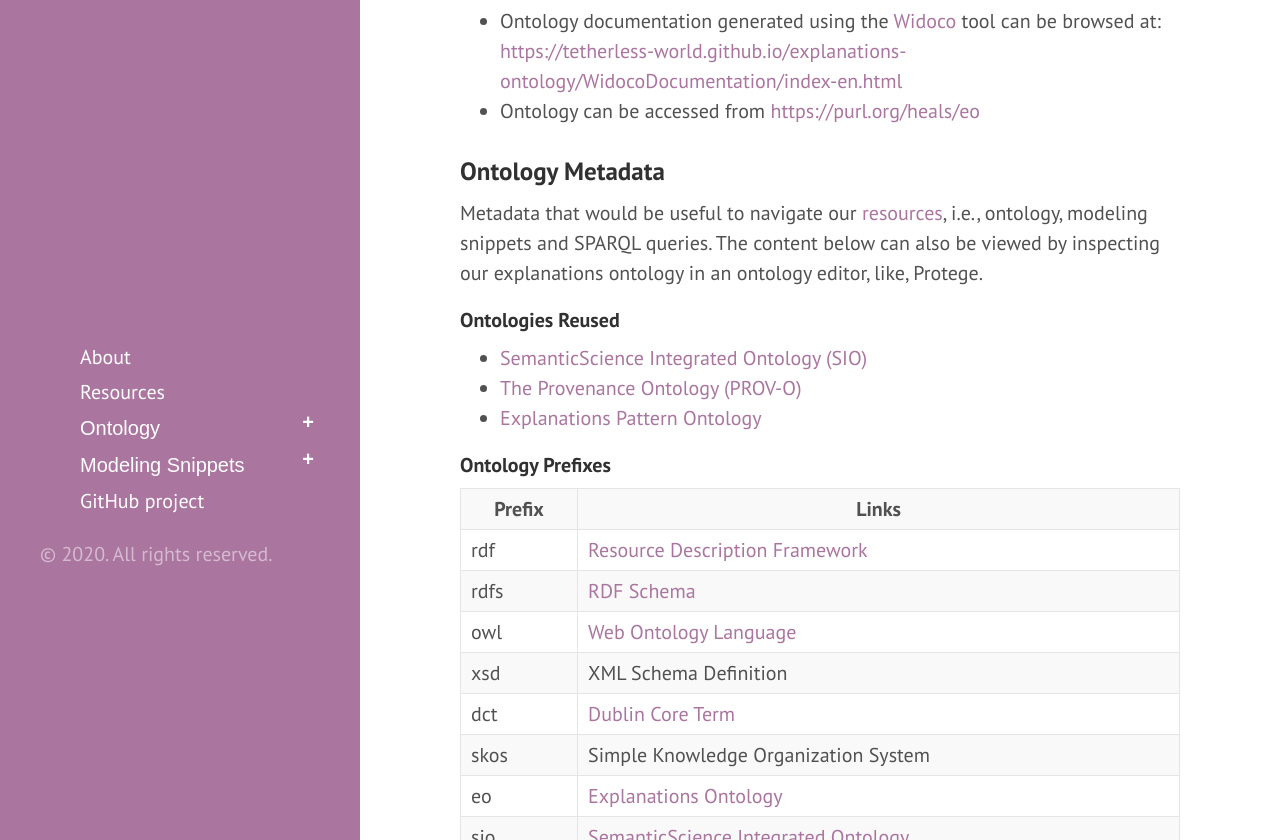
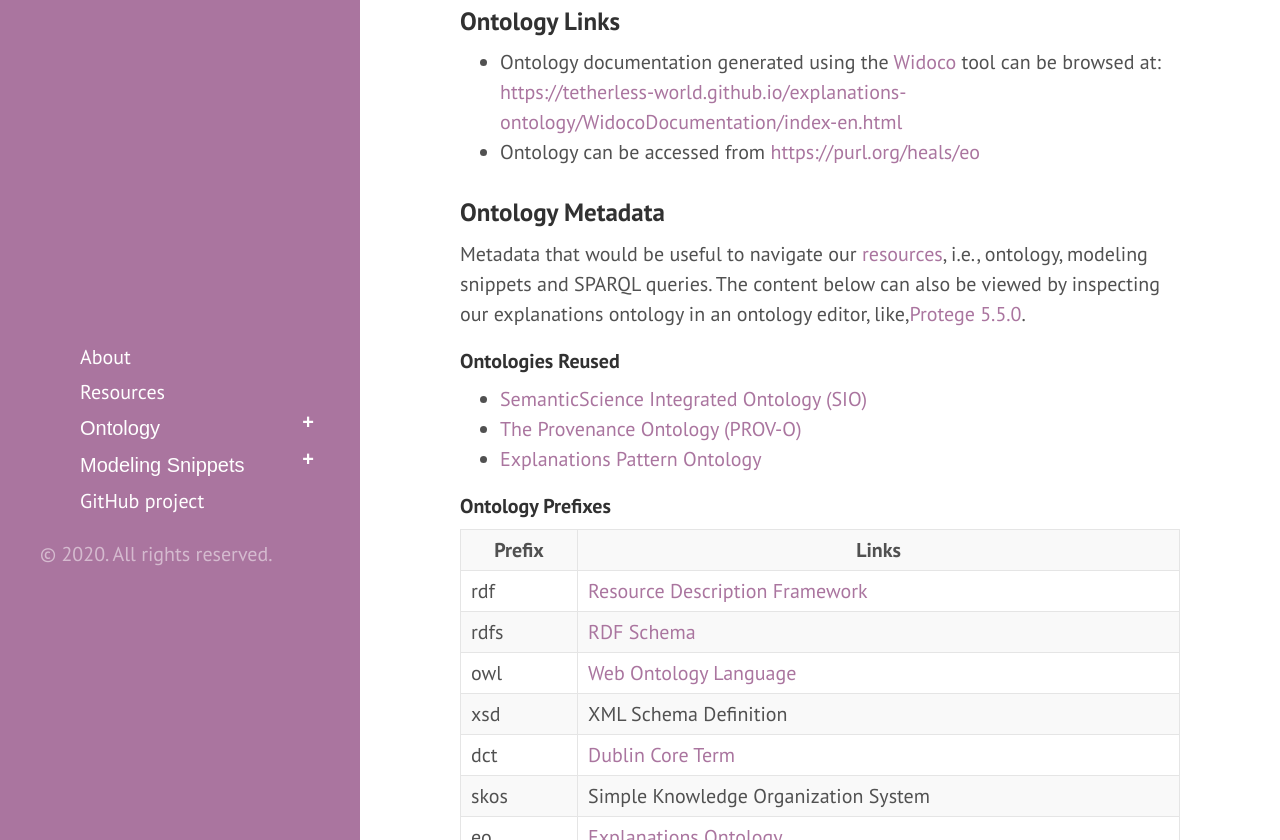
Before and after one commit to tetherless-world/explanation-ontology, a Jekyll site: the page built from index.md, in a window 1280 px wide and 900 px high, scrolled down 2709 px, cut to the strip 60-900 px from the top of the window. Built offline with Jekyll 4.4.1, drawn with Linux system fonts in a browser that asks for light colours; Markdown is read by kramdown in place of the engine named in the settings; some of the changed text lies outside the part shown.

Commit message:
Update index.md

```diff
--- a/index.md
+++ b/index.md
@@ -55,6 +55,10 @@
     <td>3. Competency Questions </td>
     <td> (a) <a href="index#sparql">SPARQL Queries</a> </td>
   </tr>
+   <tr>
+    <td>3. Tools Used </td>
+    <td> (a) <a href="index#toolsused">References to tools used</a> </td>
+  </tr>
 </table>
 
  </ul>
@@ -83,7 +87,7 @@
   <article class="mb-5" id="ontologymetadata">
   <content>
     <h3>Ontology Metadata</h3>
-    <p>Metadata that would be useful to navigate our <a href="#resources">resources</a>, i.e., ontology, modeling snippets and SPARQL queries. The content below can also be viewed by inspecting our explanations ontology in an ontology editor, like, Protege.
+    <p>Metadata that would be useful to navigate our <a href="#resources">resources</a>, i.e., ontology, modeling snippets and SPARQL queries. The content below can also be viewed by inspecting our explanations ontology in an ontology editor, like,<a href="https://protege.stanford.edu/products.php#desktop-protege">Protege 5.5.0</a>.
   <h4 id="ontologiesreused">Ontologies Reused</h4>
   <ul>
   <li><a href="https://raw.githubusercontent.com/MaastrichtU-IDS/semanticscience/master/ontology/sio.owl">SemanticScience Integrated Ontology (SIO)</a></li>
@@ -163,7 +167,19 @@
   <p>We identified nine explanation types, each with different foci and generational needs, from a literature review we conducted in the computer science and adjacent explanation science domains of philosophy and social sciences. The explanation types are; case based, contextual, contrastive, counterfactual, everyday, scientific, simulation based, statistical and trace based. Utilizing the schema provided by our explanations ontology, we can encode the generational needs of these explanation types as OWL restrictions, which we depict here in <a href="https://www.w3.org/TR/owl2-manchester-syntax/">Manchester OWL Syntax</a>. Below for each explanation type, we present our description, a prototypical question they can address in a clinical setting and the logical formalization of the explanation type.</p>
   <!--can cite our book chapter here-->
  </content>
- </content>
+
+ <article class="mb-5" id="toolsused">
+<content>
+
+
+<h2>Tools Used during Development</h2>
+  <ul>
+  <li>Ontology Editor: <a href="https://protege.stanford.edu/products.php#desktop-protege">Protege 5.5.0</li></li>
+  <li>Conceptual Diagram created using <a href="https://www.omnigroup.com/omnigraffle/">Omnigraffle</li></li>
+  <li>Ontology documentation tool, <a href="https://github.com/dgarijo/Widoco">Widoco</a></li>
+  <li>RDF Visualization generated with <a href="http://jimmccusker.github.io/rdfviewer/">RDFViewer</a></li>
+  </ul>
+  </content>
   <!--<iframe src="https://tetherless-world.github.io/explanations-ontology/WidocoDocumentation/index-en.html" style="width:100%;"/>-->
 
 <!--
```
